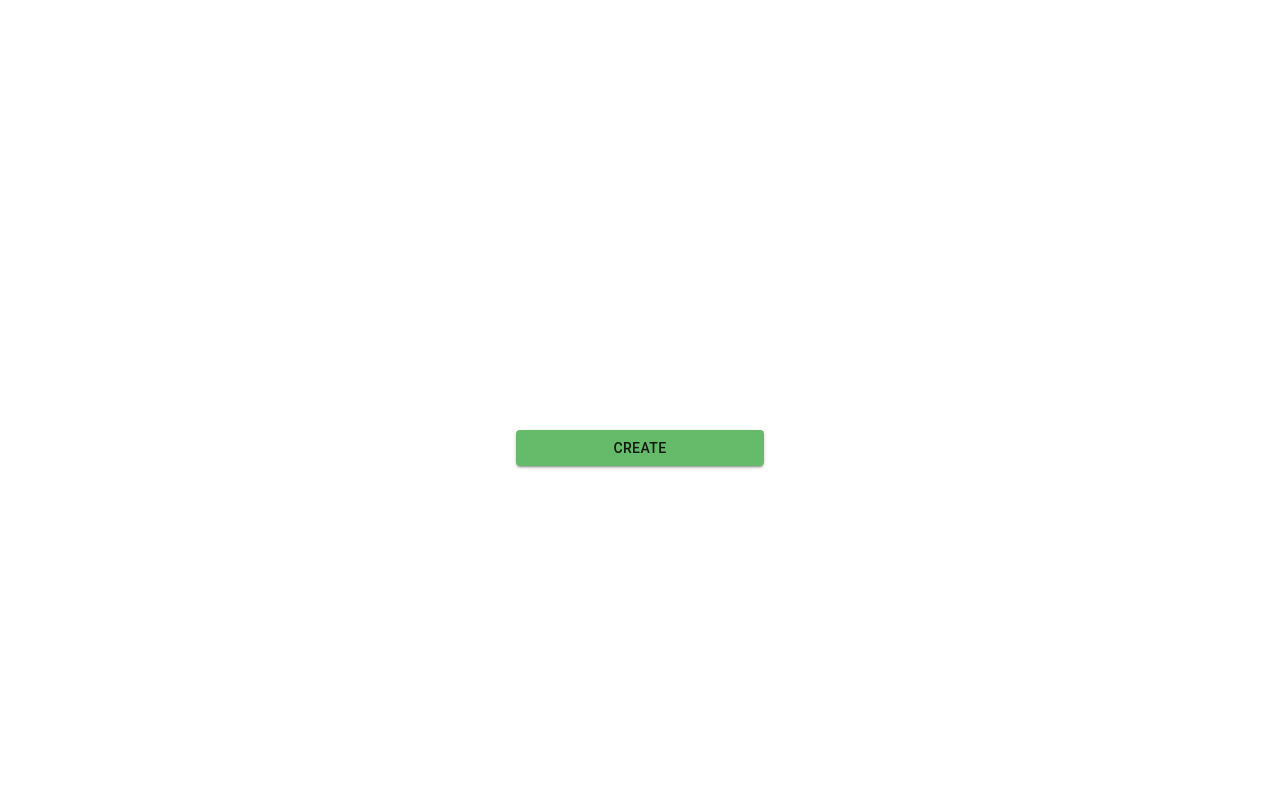
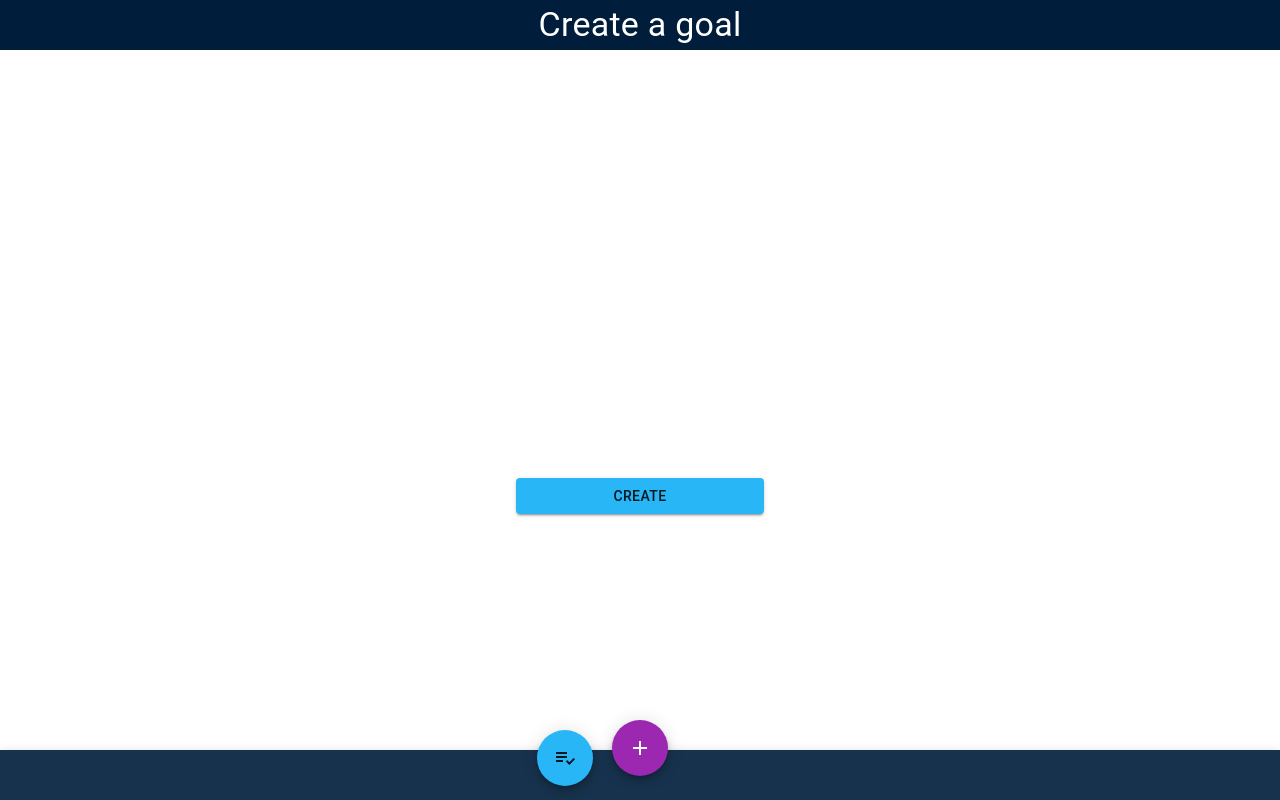
Before and after one commit to EldinKecap/GoalTrackingApp, a React (Vite) app: page /create in a window 1280 px wide. Built offline with nearby package versions, Linux system fonts and the light colour scheme; no server answers; the HTML template or start-up script is replaced by a standard one.

Commit message:
added navigation and title bar for pages

```diff
--- a/fakeServer/db.json
+++ b/fakeServer/db.json
@@ -30,7 +30,8 @@
         "2023-11-24",
         "2023-12-06",
         "2023-12-13",
-        "2023-06-06"
+        "2023-06-06",
+        "2023-06-07"
       ]
     },
     {
@@ -38,8 +39,27 @@
       "title": "Study programming",
       "author": "typicode",
       "datesWhenCompleted": [
-        "2023-06-06"
+        "2023-06-06",
+        "2023-06-07"
       ]
+    },
+    {
+      "author": "ME",
+      "title": "sdfadsf",
+      "description": "",
+      "datesWhenCompleted": [
+        "2023-06-07"
+      ],
+      "id": 3
+    },
+    {
+      "author": "ME",
+      "title": "awesome",
+      "description": "",
+      "datesWhenCompleted": [
+        "2023-06-07"
+      ],
+      "id": 4
     }
   ],
   "comments": [
--- a/src/App.jsx
+++ b/src/App.jsx
@@ -4,14 +4,16 @@ import GoalCreateForm from "./components/GoalCreateForm";
 import AddCircleOutlinedIcon from "@mui/icons-material/AddCircleOutlined";
 import Layout from "./components/Layout";
 import GoalCalendar from "./components/GoalCalendar";
-import { AppBar, IconButton, Toolbar } from "@mui/material";
-import { Route, Routes } from "react-router-dom";
+import { AppBar, IconButton, Toolbar, Typography } from "@mui/material";
+import { Route, Routes, useLocation } from "react-router-dom";
 import Goals from "./pages/Goals";
 import { useEffect, useState } from "react";
+import NavBar from "./components/NavBar";
 
 function App() {
   const [goals, setGoals] = useState([]);
-
+  let location = useLocation();
+  console.log(location);
   useEffect(()=>{
     const serverUrl = import.meta.env.VITE_SERVER_URL;
     fetch(serverUrl + "goals")
@@ -22,13 +24,19 @@ function App() {
         console.log(data);
         setGoals(data);
       });
-  },[])
+  },[location])
 
   return (
     <>
       <Layout>
         {/* <GoalCalendar datesForCompletedGoals={["2023-01-31"]} /> */}
         {/* <GoalCreateForm/> */}
+        <AppBar elevation={0} >
+          <Typography variant="h4" component="h1" m={0.5} >
+            {location.pathname == '/' ? "Goal list" : "Create a goal" }
+          </Typography>
+        </AppBar>
+        <NavBar/>
         <Routes>
           <Route
             path="/"
@@ -44,4 +52,4 @@ function App() {
   );
 }
 
-export default App;
+export default App ;
--- a/src/components/Goal.jsx
+++ b/src/components/Goal.jsx
@@ -1,4 +1,4 @@
-import { Paper, Stack, ToggleButton, Typography } from "@mui/material";
+import { Paper, Stack, ToggleButton, Tooltip, Typography } from "@mui/material";
 import React, { useEffect, useState } from "react";
 import GoalCalendar from "./GoalCalendar";
 import { Check } from "@mui/icons-material";
@@ -7,9 +7,10 @@ import { format } from "date-fns";
 const classes = {
   container: {
     overflow: "hidden",
+    // border:"1px #67B2FE solid"
   },
   title: {
-    backgroundColor: "gray",
+    backgroundColor:"#0A1929"
   },
 };
 
@@ -20,8 +21,9 @@ export default function Goal({ goal }) {
   function goalCompleteHandler() {
     if (goal.datesWhenCompleted.includes(today)) {
       setGoalCompleted(true);
-      return
+      return;
     }
+
     const serverUrl = import.meta.env.VITE_SERVER_URL;
     goal.datesWhenCompleted = [...goal.datesWhenCompleted, today];
     fetch(serverUrl + "goals/" + goal.id, {
@@ -42,11 +44,11 @@ export default function Goal({ goal }) {
       });
   }
 
-  useEffect(()=>{
+  useEffect(() => {
     if (goal.datesWhenCompleted.includes(today)) {
       setGoalCompleted(true);
     }
-  },[])
+  }, []);
 
   return (
     <Paper sx={classes.container}>
@@ -58,17 +60,20 @@ export default function Goal({ goal }) {
           p="4px"
           sx={classes.title}
         >
-          <Typography ml={3} variant="body1">
+          <Typography ml={3} variant="h6">
             {goal.title}
           </Typography>
+          <Tooltip title="Goal completed !" placement="left">
             <ToggleButton
               value={1}
               selected={goalCompleted}
               disabled={goalCompleted}
               onClick={goalCompleteHandler}
+              color="success"
             >
               <Check></Check>
             </ToggleButton>
+          </Tooltip>
         </Stack>
         <GoalCalendar
           datesForCompletedGoals={goal.datesWhenCompleted}
--- a/src/components/GoalCalendar.jsx
+++ b/src/components/GoalCalendar.jsx
@@ -9,7 +9,7 @@ import React from "react";
     day: {
       width: 10,
       height: 10,
-      background: "darkgray",
+      background: "#0C80D8",
       borderRadius: "2px",
       color: "transparent",
       fontSize: "10px",
@@ -29,8 +29,7 @@ import React from "react";
     },
     container:{
       m:"10px",
-      background: "gray",
-      borderRadius: "5px"
+      borderRadius: "2px"
     }
   };
 
--- a/src/components/Layout.jsx
+++ b/src/components/Layout.jsx
@@ -1,11 +1,18 @@
 import { Box, ThemeProvider , createTheme } from "@mui/material";
+import { blue, purple } from "@mui/material/colors";
 import React from "react";
 
 
 const theme = createTheme({
     palette:{
-      mode:"dark"
-    }
+      mode:"dark",
+      primary:purple,
+      background:{
+        paper: "#001E3C",
+        default:"#001E3C"
+      }
+    },
+
   });
 
 export default function Layout({ children }) {
@@ -17,7 +24,7 @@ export default function Layout({ children }) {
 
   return (
     <ThemeProvider theme={theme}>
-      <Box sx={{ display: "flex" }}>{children}</Box>
+      <Box sx={classes.layout}>{children}</Box>
     </ThemeProvider>
   );
 }
--- /dev/null
+++ b/src/components/NavBar.jsx
@@ -0,0 +1,48 @@
+import { Add, PlaylistAddCheck } from "@mui/icons-material";
+import { AppBar, Fab, Tooltip, Typography } from "@mui/material";
+import React from "react";
+import { Link } from "react-router-dom";
+
+export default function NavBar() {
+  const classes = {
+    createGoalLink: {
+      position: "absolute",
+      zIndex: 1,
+      top: -30,
+      left: 0,
+      right: 0,
+      margin: "0 auto",
+    },
+    navbar: {
+      top: "auto",
+      bottom: 0,
+      height: "50px",
+    },
+    goalListLink: {
+        position: "absolute",
+        zIndex: 1,
+        top: -20,
+        left: 0,
+        right: 150,
+        margin: "0 auto",
+      },
+  };
+  return (
+    <AppBar position="fixed" color="primary" sx={classes.navbar}>
+      <Link style={{ color: "white" }} to="/create">
+        <Tooltip title="Create a goal">
+          <Fab sx={classes.createGoalLink} color="primary" aria-label="create a new goal">
+            <Add />
+          </Fab>
+        </Tooltip>
+      </Link>
+      <Link style={{ color: "white" }} to="/">
+        <Tooltip title="Goal List">
+          <Fab sx={classes.goalListLink} color="info" aria-label="goal list link" >
+            <PlaylistAddCheck />
+          </Fab>
+        </Tooltip>
+      </Link>
+    </AppBar>
+  );
+}
--- a/src/components/goalCreateForm.jsx
+++ b/src/components/goalCreateForm.jsx
@@ -1,25 +1,78 @@
 import FormControl from "@mui/material/FormControl";
-import { Button, TextField,  } from "@mui/material";
+import { Button, TextField } from "@mui/material";
+import { useState } from "react";
 
-
+const classes = {
+  form: {
+    display: "flex",
+    flexDirection: "column",
+    gap: 5,
+  },
+};
 
 export default function GoalCreateForm() {
-  const classes = {form:{
-    display:"flex",
-    flexDirection:"column",
-    gap:5
-  }}
+  const [goal, setGoal] = useState();
+  const [goalDescription, setGoalDescription] = useState("");
+  const [successForm, setSuccessForm] = useState(false);
 
+  function onFormSubmitHandler() {
+    if (goal == undefined) {
+      setGoal("");
+      return;
+    }
+    setSuccessForm(false);
+
+    const serverUrl = import.meta.env.VITE_SERVER_URL;
+
+    fetch(serverUrl + "goals", {
+      method: "POST",
+      body: JSON.stringify({
+        author: "ME",
+        title: goal,
+        description: goalDescription,
+        datesWhenCompleted: [],
+      }),
+      headers: {
+        "Content-Type": "application/json",
+      },
+    }).then((response) => {
+      if (response.ok) {
+        setSuccessForm(true);
+        setTimeout(()=>{setSuccessForm(false)},1000)
+      }
+    });
+  }
 
   return (
-
-      <FormControl sx={classes.form}>
-        <TextField variant="outlined" label="Enter goal" required >
-        </TextField>
-        <Button variant="contained" color="success" type="submit">
-          Create
-        </Button>
-      </FormControl>
-
+    <FormControl sx={classes.form}>
+      <TextField
+        error={goal == "" ? true : false}
+        variant="outlined"
+        label="Enter goal"
+        color="info"
+        value={goal}
+        onChange={(e) => {
+          setGoal(e.target.value);
+        }}
+        required
+      />
+      <TextField
+        variant="outlined"
+        label="Enter goal description"
+        color="info"
+        value={goalDescription}
+        onChange={(e) => {
+          setGoalDescription(e.target.value);
+        }}
+      />
+      <Button
+        variant="contained"
+        color={!successForm ? "info" : "success"}
+        type="submit"
+        onClick={onFormSubmitHandler}
+      >
+        Create
+      </Button>
+    </FormControl>
   );
 }
--- a/src/index.css
+++ b/src/index.css
@@ -5,7 +5,7 @@
 
   color-scheme: light dark;
   color: rgba(255, 255, 255, 0.87);
-  background-color: #373737;
+  background-color: #294484;
 
   font-synthesis: none;
   text-rendering: optimizeLegibility;
--- a/src/pages/Goals.jsx
+++ b/src/pages/Goals.jsx
@@ -7,7 +7,7 @@ import Goal from '../components/Goal'
 export default function Goals({goals}) {
 
   return (
-    <Stack spacing={3}>
+    <Stack spacing={3} mt={5} mb={5}>
       {
         goals.map((goal)=>(
           <Goal key={goal.id} goal={goal} />
```
Lines whose indentation alone changed are shown as unchanged.
